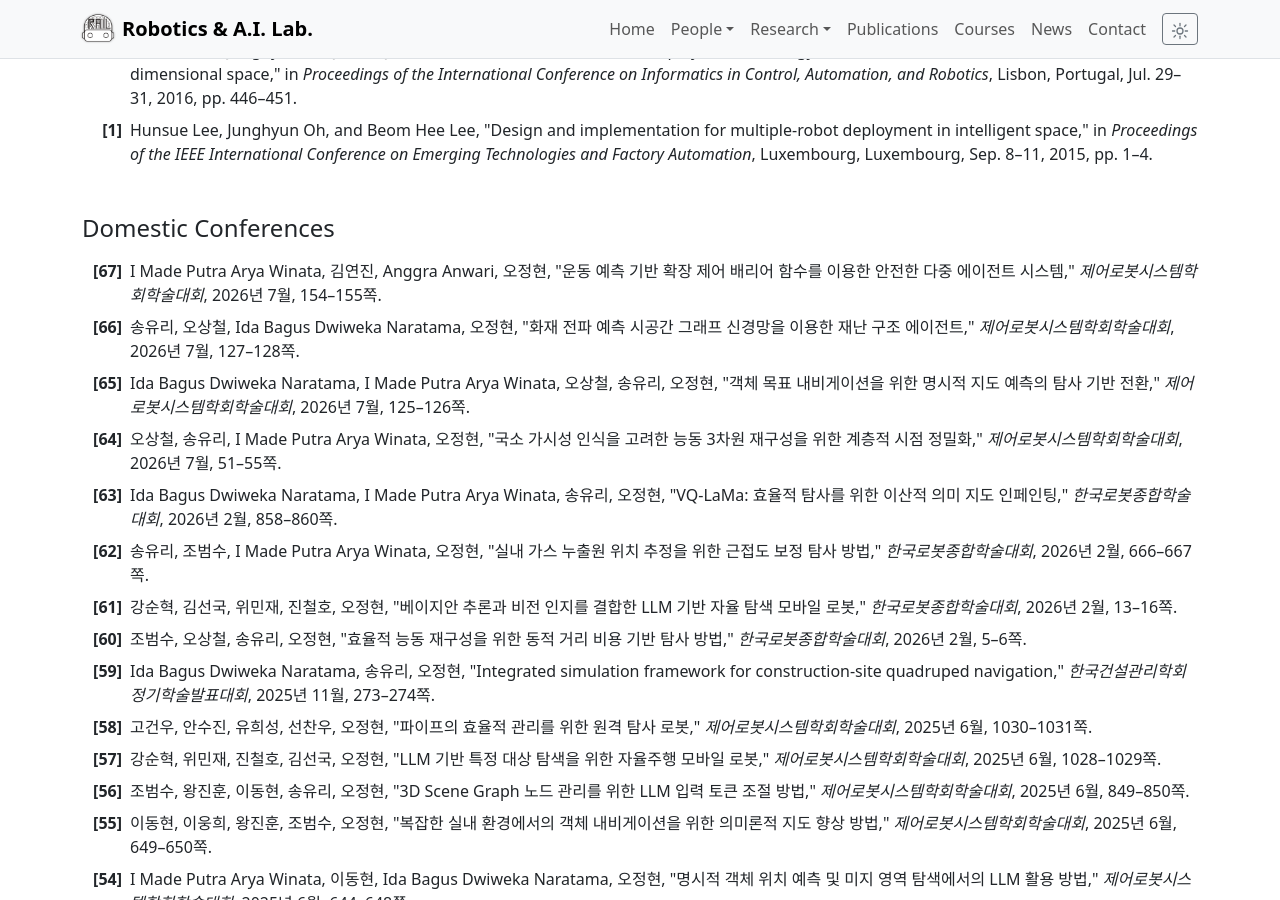
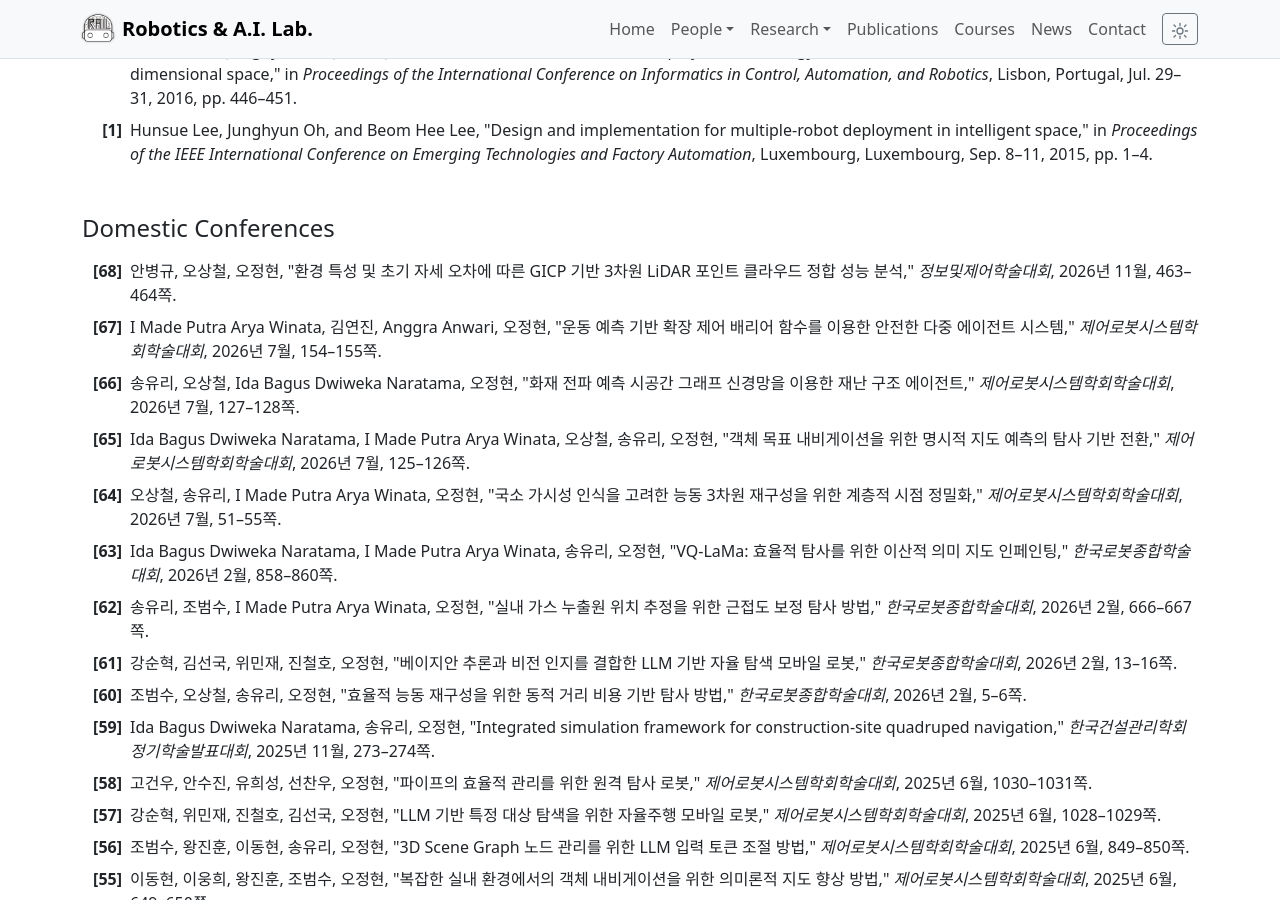
Before and after one commit to robotailab/robotailab.github.io, a Jekyll site: the page built from publications.md, in a window 1280 px wide and 900 px high, scrolled down 4061 px. Built offline with Jekyll 4.4.1, drawn with Linux system fonts in a browser that asks for light colours.

Commit message:
Add November 2026 domestic conference publication

```diff
--- a/_data/publications.yml
+++ b/_data/publications.yml
@@ -146,6 +146,8 @@
   title: Domestic Conferences
   items:
     - year: 2026
+      text: '안병규, 오상철, 오정현, "환경 특성 및 초기 자세 오차에 따른 GICP 기반 3차원 LiDAR 포인트 클라우드 정합 성능 분석," <em>정보및제어학술대회</em>, 2026년 11월, 463–464쪽.'
+    - year: 2026
       text: 'I Made Putra Arya Winata, 김연진, Anggra Anwari, 오정현, "운동 예측 기반 확장 제어 배리어 함수를 이용한 안전한 다중 에이전트 시스템," <em>제어로봇시스템학회학술대회</em>, 2026년 7월, 154–155쪽.'
     - year: 2026
       text: '송유리, 오상철, Ida Bagus Dwiweka Naratama, 오정현, "화재 전파 예측 시공간 그래프 신경망을 이용한 재난 구조 에이전트," <em>제어로봇시스템학회학술대회</em>, 2026년 7월, 127–128쪽.'
```
